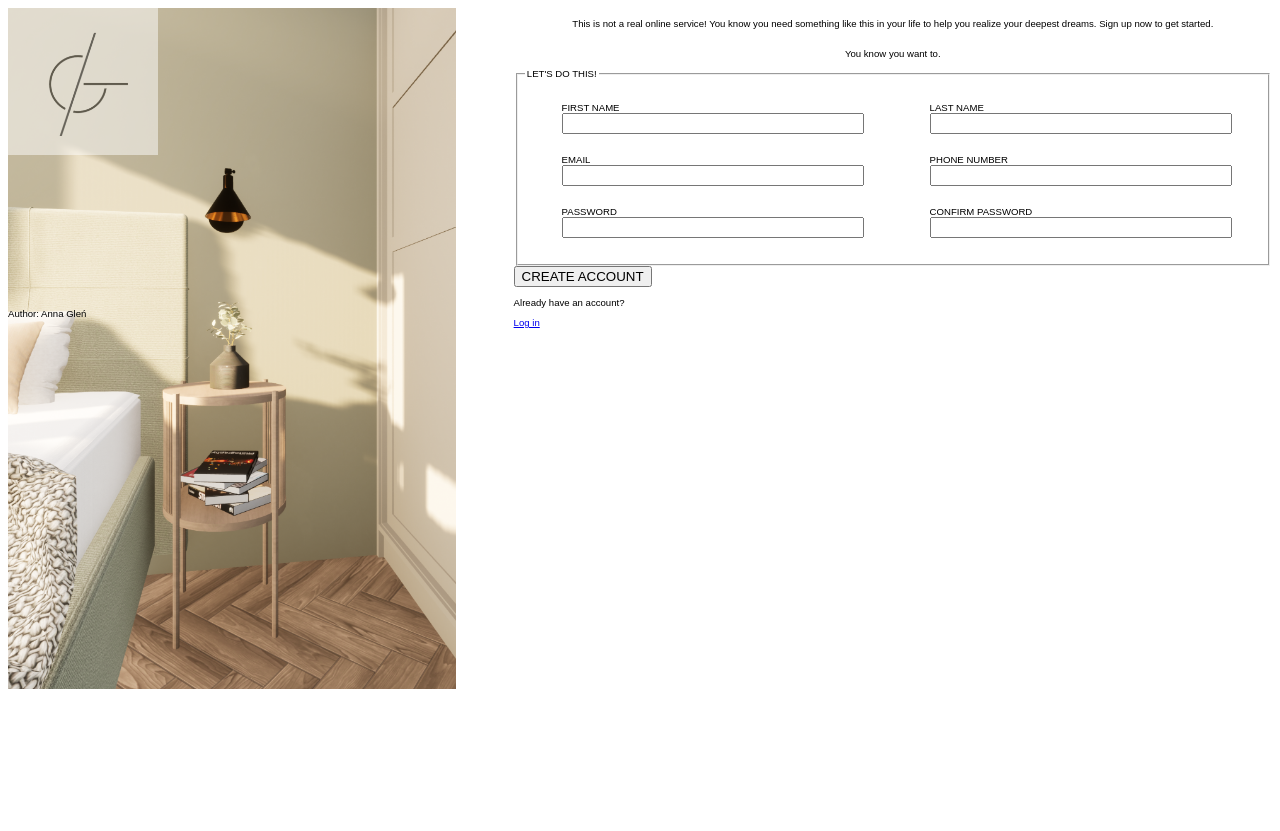
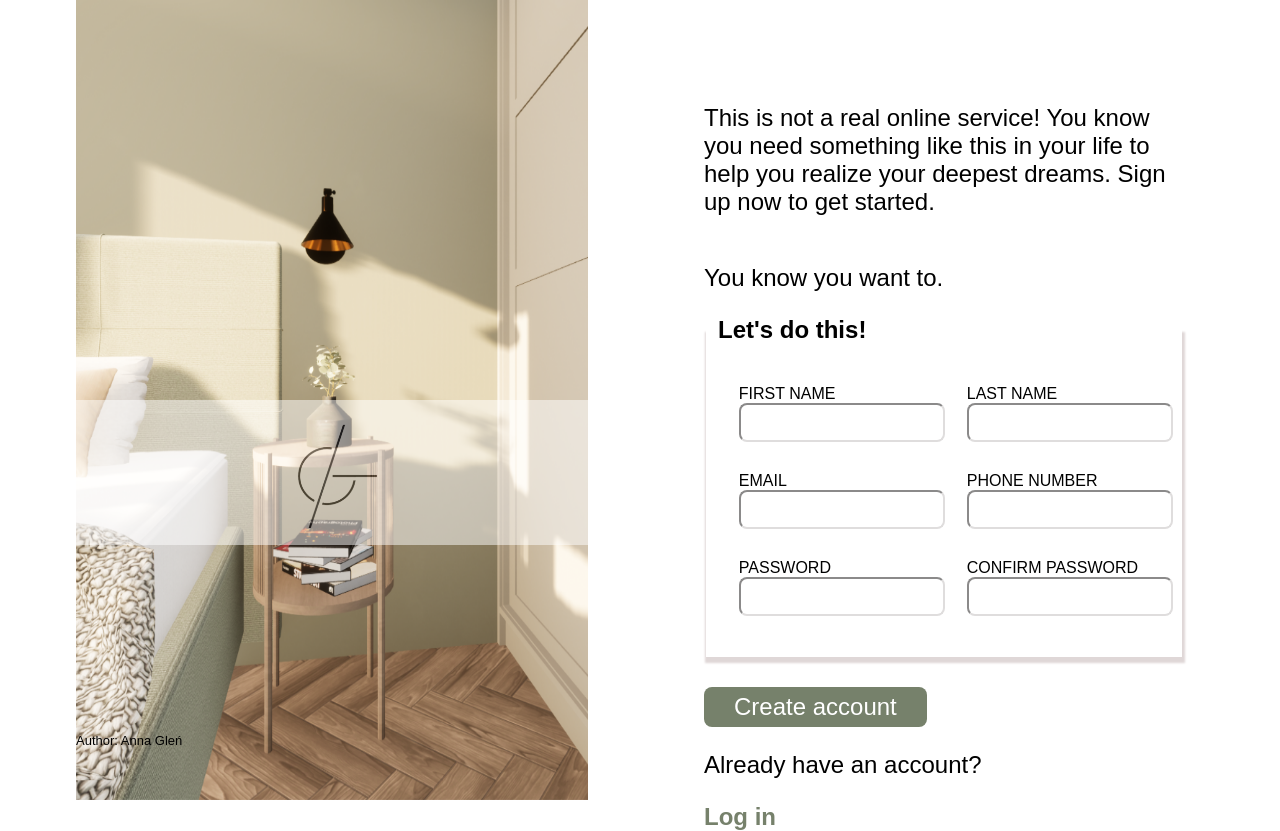
Before and after one commit to AnnaGle/Sign_up_form, a plain HTML site: page signupform.html in a window 1280 px wide. Before the commit the page ends 800 px from the top, so only its background shows below. Drawn offline with Linux system fonts and the light colour scheme.

Commit message:
got stuck on css and colors

```diff
--- a/signupform.html
+++ b/signupform.html
@@ -30,7 +30,7 @@
         <!-- 2. Form : Header, fill in boxes -->
         <form action="example.com/path" method="post">
             <fieldset>
-                <legend> LET'S DO THIS! </legend>
+                <legend> Let's do this! </legend>
                 <ul>
                     <li>
                         <label for="first_name">FIRST NAME</label>
@@ -60,7 +60,7 @@
                 </ul>
             </fieldset>
             <!-- 3. Butoon input  -->
-            <button type="submit">CREATE ACCOUNT</button>
+            <button type="submit">Create account</button>
             <div class="last_line">
                 <p>Already have an account? </p>
                 <a href="url">Log in</a>
--- a/style.css
+++ b/style.css
@@ -1,51 +1,68 @@
 body {
     display: flex;
-    justify-content: space-between;
+    justify-content: space-evenly;
     font-family: Arial, Helvetica, sans-serif;
-    font-size: 0.6rem;
-    margin: 20 20 20 20
+    font-size: 1.5rem;
+    margin: 0;
+
+
 
 }
 
 .left_side {
     display: flex;
-    width: 40%;
+    width: 40vw;
+
 }
 
 .big_image {
-    position: absolute;
-    width: 35%;
+    /* maybe use of backgroung image will help  */
+    position: fixed;
+    width: 40vw;
+    height: 100vh;
+    overflow: hidden;
 }
 
 .logo {
     width: 150px;
-
-}
-
-.logo_container {
-    position: absolute;
-    background-color: white;
-    opacity: 0.5;
+    display:flex;
     justify-content: center;
     align-items: center;
 
 }
 
+.logo_container {
+    display: flex;
+    position: absolute;
+    background-color: white;
+    opacity: 0.5;
+    justify-content: center;
+    width: 40vw;
+    align-items: center;
+    margin-top: 50vh;
+
+
+}
+
 footer {
-    position: absolute;
-    display: flex;
-    align-self: flex-end;
+    position: fixed;
+    margin-top: 90vh;
+    max-width: 40vb;
+   font-size: small;
+   display: flex;
+   align-content: center;
 
 }
 
 .right_side {
     display: flex;
     flex-direction: column;
+    width: 60vb;
     justify-content: center;
-    align-items: center;
-
-    width: 60%;
-
+    margin-left: 40px;
+    margin-right: 20px;
+    margin-top: 10vh;
+    /* padding-left: 10px; */
 
 }
 
@@ -56,14 +73,56 @@ ul {
     flex-wrap: wrap;
     justify-content: space-around;
     padding: 0;
+    font-size: 1rem;
 }
 
 ul li {
     width: 40%;
     display: inline-block;
-    padding: 10px;
+    padding: 15px;
 }
 
 ul li>* {
     width: 100%
 }
+
+button {
+    background-color: rgb(118, 129, 107);
+    color: white;
+    border-radius: 8px;
+    border: 0cap;
+    padding: 6px 30px;
+    font-size: 1.5rem;
+    margin-top: 30px;
+}
+input {
+    border-color: #dfdddd;
+    border-radius: 8px;
+    padding: 10px;
+
+}
+input:focus {
+    border-color: rgb(135, 135, 216);
+    box-shadow: 1px 4px 2px 2px #dfd7d7;
+}
+fieldset {
+    border: 0cap;
+    box-shadow: 1px 4px 2px 2px #dfd7d7;
+    background-color: white;
+   padding: 10px;
+
+}
+
+a{
+color: rgb(118, 129, 107);
+text-decoration: none;
+font-weight: bold;
+}
+
+legend {
+    font-weight: bold;
+
+}
+
+
+/* Why the border isnt visible in input? */
```
